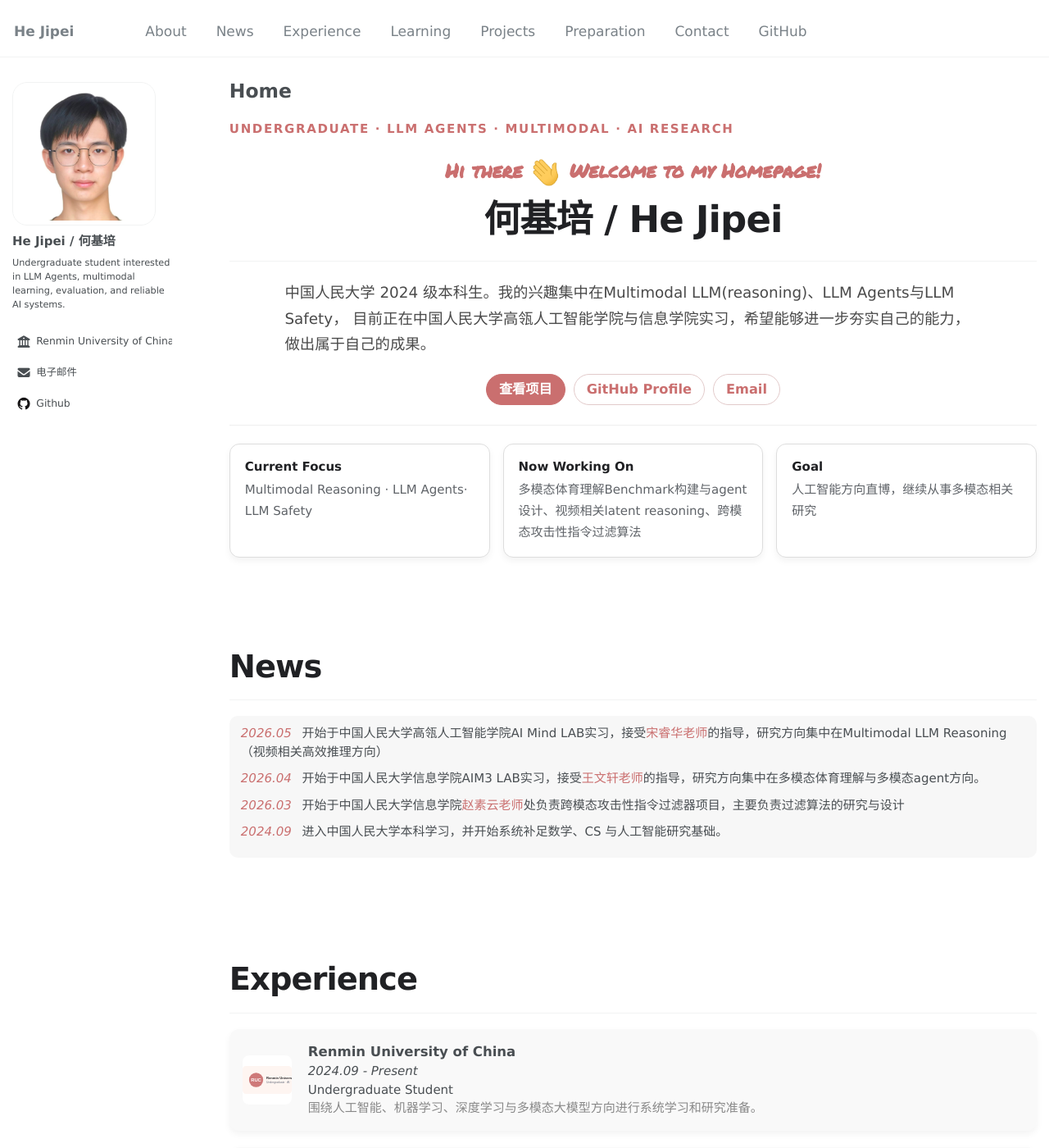
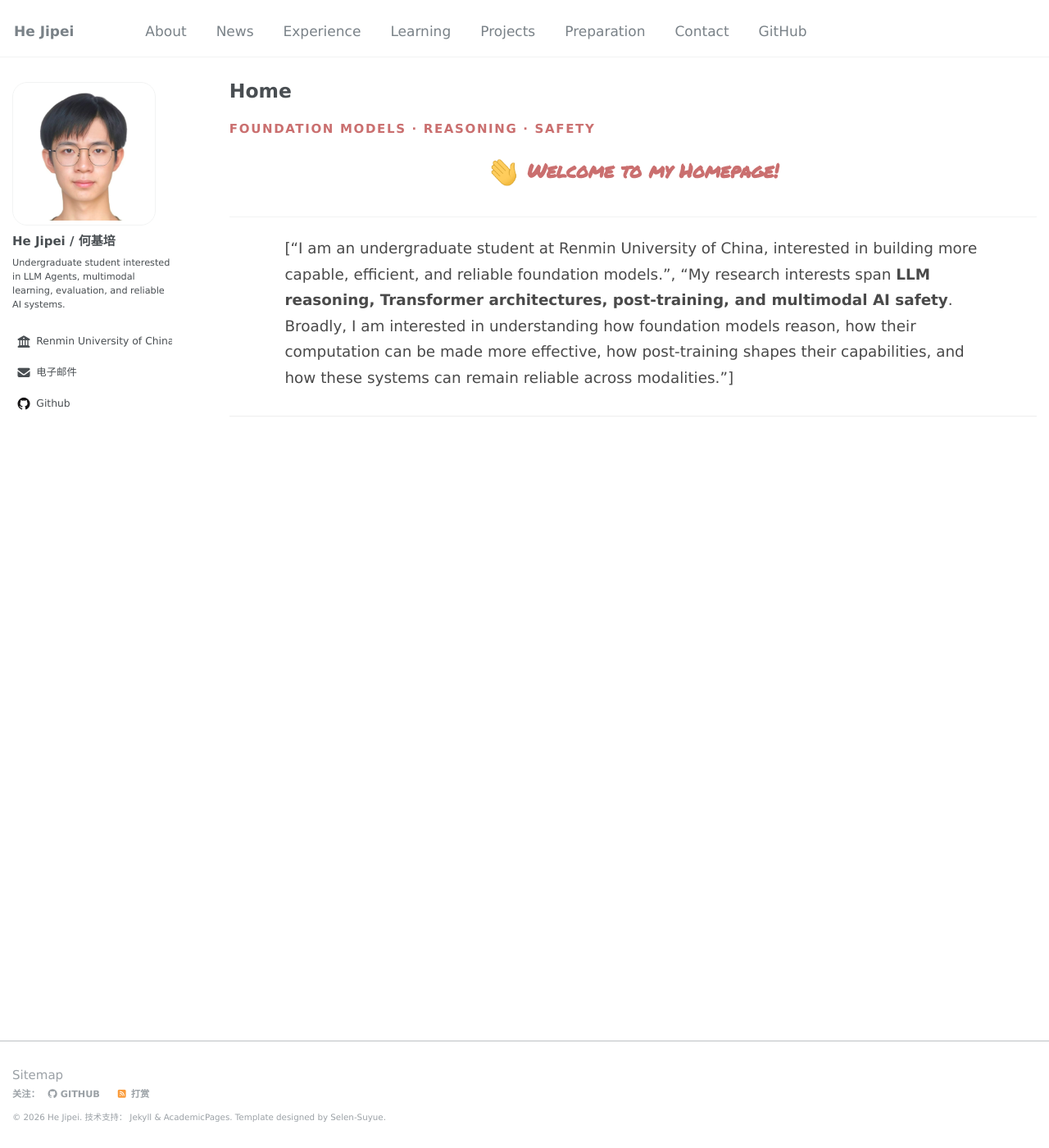
Before and after one commit to UPwith-me/pages, a Jekyll site: the page built from _pages/about.md, in a window 1280 px wide and 1400 px high. Shown: the whole window at 82% size. Built offline with Jekyll 4.4.1, drawn with Linux system fonts in a browser that asks for light colours; nearby versions of some CDN libraries; some web fonts are replaced; library files that are not in the unit come from our copies; some of the changed text lies outside the part shown.

Commit message:
Redesign homepage content around research focus

```diff
--- a/_data/home.yml
+++ b/_data/home.yml
@@ -1,165 +1,47 @@
-# Homepage content for the WowPage-based personal site.
-# Maintenance rule: add / edit content here first; the homepage reads this file with Liquid loops.
+# Public homepage content.
+# Keep this file limited to high-level, already-public information.
 
 hero:
-  eyebrow: "Undergraduate · LLM Agents · Multimodal · AI Research"
-  heading: "何基培 / He Jipei"
-  greeting: "Hi there"
-  intro: >-
-    中国人民大学 2024 级本科生。我的兴趣集中在Multimodal LLM(reasoning)、LLM Agents与LLM Safety，
-    目前正在中国人民大学高瓴人工智能学院与信息学院实习，希望能够进一步夯实自己的能力，做出属于自己的成果。
-  actions:
-    - label: "查看项目"
-      url: "#projects"
-      type: "primary"
-    - label: "GitHub Profile"
-      url: "https://github.com/UPwith-me"
-      external: true
-    - label: "Email"
-      url: "mailto:hejipei0228@ruc.edu.cn"
-
-news:
-  - date: "2026.05"
-    text: "开始于中国人民大学高瓴人工智能学院AI Mind LAB实习，接受[宋睿华老师](https://dblp.uni-trier.de/pid/s/RuihuaSong.html)的指导，研究方向集中在Multimodal LLM Reasoning（视频相关高效推理方向）"
-  - date: "2026.04"
-    text: "开始于中国人民大学信息学院AIM3 LAB实习，接受[王文轩老师](https://jarviswang94.github.io)的指导，研究方向集中在多模态体育理解与多模态agent方向。"
-  - date: "2026.03"
-    text: "开始于中国人民大学信息学院[赵素云老师](http://dblp.uni-trier.de/pers/hd/z/Zhao:Suyun)处负责跨模态攻击性指令过滤器项目，主要负责过滤算法的研究与设计"
-  - date: "2024.09"
-    text: "进入中国人民大学本科学习，并开始系统补足数学、CS 与人工智能研究基础。"
-
-focus_cards:
-  - title: "Current Focus"
-    text: "Multimodal Reasoning · LLM Agents· LLM Safety"
-  - title: "Now Working On"
-    text: "多模态体育理解Benchmark构建与agent设计、视频相关latent reasoning、跨模态攻击性指令过滤算法"
-  - title: "Goal"
-    text: "人工智能方向直博，继续从事多模态相关研究"
-
-experience:
-  - institution: "Renmin University of China"
-    period: "2024.09 - Present"
-    role: "Undergraduate Student"
-    logo: "/images/ruc.svg"
-    logo_alt: "RUC"
-    description: "围绕人工智能、机器学习、深度学习与多模态大模型方向进行系统学习和研究准备。"
-  - institution: "AI Research Preparation"
-    period: "Current"
-    role: "Multimodal · LLM Agents · LLM Safety"
-    logo: "/images/research.svg"
-    logo_alt: "Research"
-    description: "以课程补基础，以论文建视野，以项目做检验，逐步训练问题意识、实验能力和系统实现能力。"
-
-learning:
-  title: "学习经历"
-  subtitle: "我的学习路径主要沿着数学基础、CS 专业课与课外拓展三条线并行推进，持续为进入人工智能研究打基础。"
-  groups:
-    - title: "数学"
-      items:
-        - "MIT 18.01"
-        - "MIT 18.02"
-        - "MIT 18.06"
-        - "概率论、统计学、信息论、数值计算方法"
-    - title: "CS 专业课"
-      items:
-        - "人工智能与 Python 程序设计"
-        - "机器学习"
-        - "深度学习"
-    - title: "课外拓展学习"
-      items:
-        - "最优化算法、正则化"
-        - "Transformer、RLHF、Scaling Laws"
-        - "LLaMA 等相关论文"
-        - "CS336"
-
-projects_intro:
-  title: "项目不是堆功能，而是逐步形成问题意识。"
-  subtitle: "下面列出我目前最重要的项目。对我而言，项目的价值不只在于做出来，更在于它如何成为一个值得被研究的问题。"
-
-projects:
-  - title: "GrandMaster"
-    subtitle: "Primary Project"
-    image: "/images/agent-system.svg"
-    image_alt: "Agent system"
-    featured: true
-    description: >-
-      一个 long-horizon、governance-aware 的 multi-agent LLM research system。这原本是为 WorldQuant Brain 设计的量化自动化平台，
-      但现在可以视为一个复杂环境中 agent evaluation、failure learning、evidence integrity 与 governed autonomy 的研究原型。
-    tags:
-      - "LLM Agents"
-      - "Long-Horizon Evaluation"
-      - "Failure Analysis"
-      - "Governed Autonomy"
-    bullets:
-      - "关注多 Agent 系统在高成本、反馈稀疏环境中的长期行为。"
-      - "强调 authority / intelligence separation 与 typed failure learning。"
-      - "用 replay-based evaluation 判断系统是否真的在改进。"
-    links:
-      - label: "项目说明页"
-        url: "/grandmaster/"
-      - label: "Web Demo"
-        url: "http://39.107.250.250/grand_master"
-        external: true
-  - title: "Augur"
-    subtitle: "Runtime-Aware Agent"
-    image: "/images/runtime-agent.svg"
-    image_alt: "Runtime agent"
-    description: >-
-      一个 runtime-aware debugging agent 原型，将调试过程建模为 observation、tool use、verifier、reflection 组成的闭环，
-      用于观察 agent 在真实可执行环境中的行为与失败模式。
-    tags:
-      - "Runtime-Aware"
-      - "Verifier Loop"
-      - "Trajectory Logging"
-      - "Debugging"
-    bullets:
-      - "将调试从单轮 patch 生成推进到多步行为过程。"
-      - "统一 runtime observation、tool result 与 verifier feedback。"
-      - "更关注失败模式与行为分析，而不只是一次修对。"
-    links:
-      - label: "GitHub Repo"
-        url: "https://github.com/UPwith-me/Augur-Runtime-Debugging-Agent"
-        external: true
-  - title: "跨模态攻击性指令过滤器"
-    subtitle: "Ongoing Course Project"
-    image: "/images/multimodal-safety.svg"
-    image_alt: "Multimodal safety"
-    description: "当前进行中的课程研究项目，聚焦多模态安全，主要涉及 benchmark 搭建、主流视觉语言模型评测，以及过滤算法设计。"
-    tags:
-      - "Multimodal"
-      - "VLM Evaluation"
-      - "Safety"
-      - "Benchmark"
-    bullets:
-      - "围绕多模态攻击性指令过滤问题展开。"
-      - "正在做 benchmark 搭建与主流 VLM 评测。"
-      - "进一步强化我对多模态研究的兴趣。"
-
-preparation:
-  title: "我如何把学习转成研究准备。"
-  subtitle: "相比重复列课程，这一部分更适合说明我如何通过课程、论文阅读与项目实践，把知识逐步转化为研究能力。"
-  cards:
-    - title: "Learning Method"
-      text: "以课程补基础，以论文建视野，以项目做检验。我的学习方式不是孤立刷课，而是把知识放进具体问题和系统实践里。"
-    - title: "Current Reading Focus"
-      text: "目前重点关注大语言模型、LLM Agents、Multimodal、Evaluation、Reliability 与 Failure Analysis 相关方向。"
-    - title: "Research Preparation"
-      text: "我正在通过 benchmark 搭建、模型评测、失败案例分析与项目实现，训练自己进入更正式科研所需要的问题意识与实验能力。"
-    - title: "Next Step"
-      text: "希望在研究生阶段继续进入大模型算法与多模态研究，从可复现实验、评测设计与系统实现进一步走向真正的研究工作。"
-
-contact:
-  title: "欢迎通过邮箱联系我。"
-  text: "如果你想交流项目、研究方向或进一步合作，欢迎直接发邮件给我。"
-  email: "hejipei0228@ruc.edu.cn"
+  eyebrow: "FOUNDATION MODELS · REASONING · SAFETY"
+  name: "He Jipei"
+  role: "Undergraduate Student at Renmin University of China"
+  intro:
+    - >-
+      I am an undergraduate student at Renmin University of China, interested in
+      building more capable, efficient, and reliable foundation models.
+    - >-
+      My research interests span **LLM reasoning, Transformer architectures,
+      post-training, and multimodal AI safety**. Broadly, I am interested in
+      understanding how foundation models reason, how their computation can be
+      made more effective, how post-training shapes their capabilities, and how
+      these systems can remain reliable across modalities.
   links:
     - label: "Email"
       url: "mailto:hejipei0228@ruc.edu.cn"
-      type: "primary"
     - label: "GitHub"
       url: "https://github.com/UPwith-me"
+      external: true
 
-# Optional generic blocks. Add items here when you want a new homepage section
-# without editing HTML/Liquid. Supported fields: id, kicker, title, subtitle,
-# content, items, cards, links, columns.
-extra_sections: []
+research:
+  - title: "LLM Reasoning"
+    text: >-
+      Understanding and improving the mechanisms and computation underlying
+      multi-step reasoning in large language models.
+  - title: "Transformer Architectures"
+    text: >-
+      Exploring architectural choices that make Transformer-based models more
+      effective and computationally efficient.
+  - title: "Post-Training"
+    text: >-
+      Studying how objectives, data, and optimization after pretraining shape
+      reasoning, alignment, and generalization.
+  - title: "Multimodal AI Safety"
+    text: >-
+      Evaluating and improving the robustness and safety of models that operate
+      across multiple modalities.
+
+updates:
+  - date: "2026"
+    text: "Conducting research on large language models and multimodal foundation models at Renmin University of China."
+  - date: "2024"
+    text: "Started undergraduate study at Renmin University of China."
```
